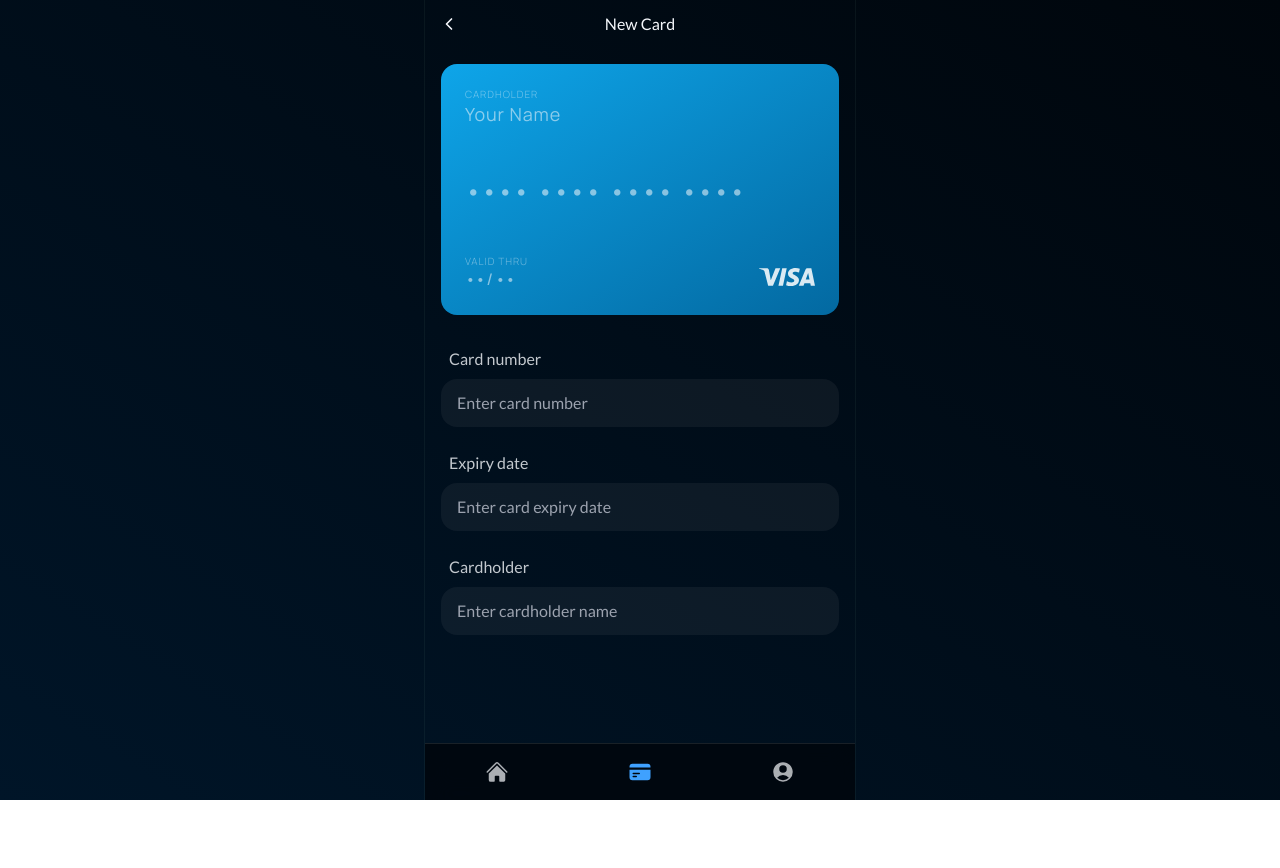
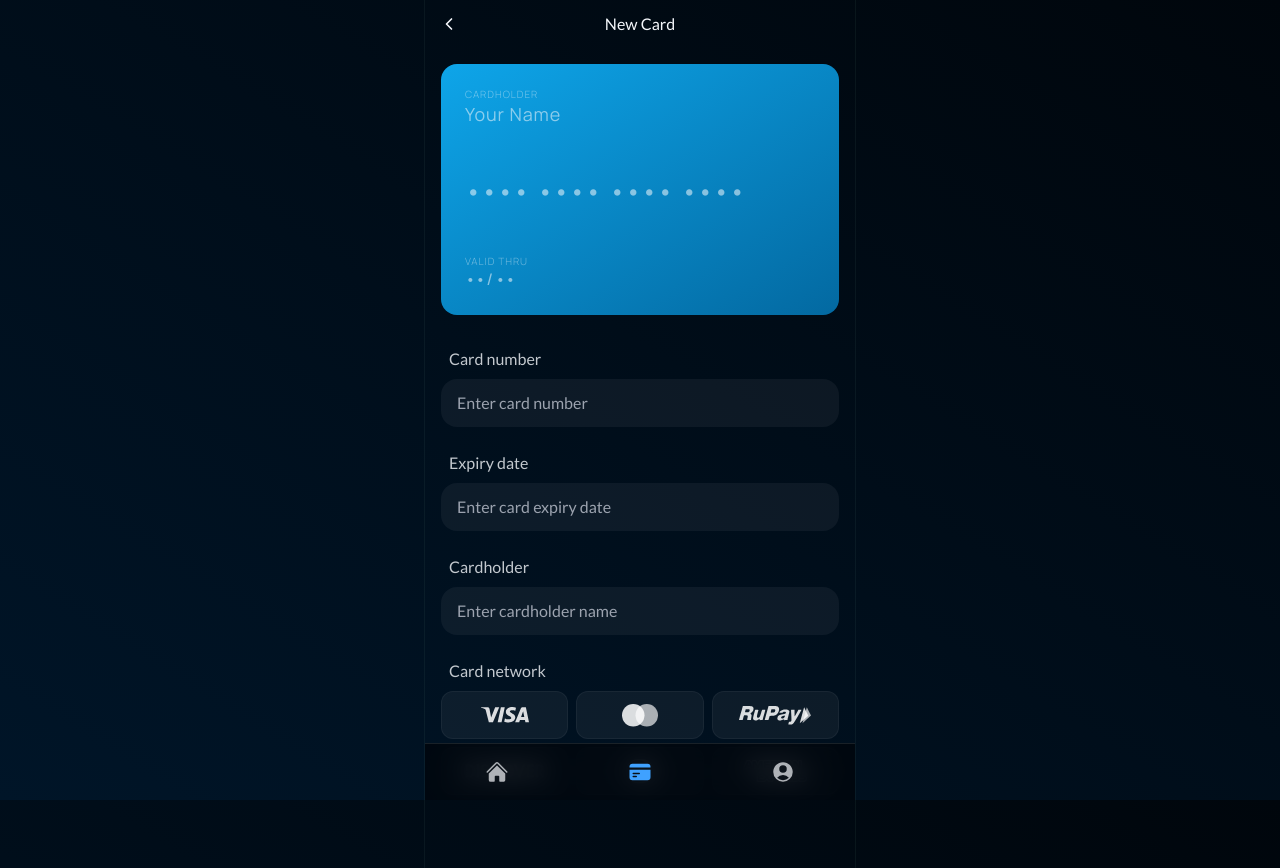
Before and after one commit to hrvsdev/cardnest, a React (Vite) app: page /add/editor in a window 1280 px wide. Before the commit the page ends 800 px from the top, so only its background shows below. Built offline with nearby package versions, Linux system fonts and the light colour scheme.

Commit message:
Add `CardNetwork` to `Editor`

```diff
--- a/src/pages/AddCard/Editor/index.tsx
+++ b/src/pages/AddCard/Editor/index.tsx
@@ -3,18 +3,20 @@ import { Link } from "react-router-dom";
 
 import { ChevronLeftIcon } from "@heroicons/react/24/outline";
 
+import { CardNetworkSelect } from "@pages/AddCard/Editor/CardNetwork.tsx";
+
 import { Card } from "@components/Card";
 import { PageContainer } from "@components/Containers";
 import { Input } from "@components/Input";
 
-import { CardDetails, CardElement } from "@t/card.ts";
+import { CardDetails, CardElement, CardNetwork } from "@t/card.ts";
 
 export function AddCardEditor() {
 	const [cardNumber, setCardNumber] = useState("");
 	const [expiry, setExpiry] = useState("");
 	const [cardholder, setCardholder] = useState("");
-
-	const [focused, setFocused] = useState<CardElement>();
+	const [network, setNetwork] = useState<CardNetwork>("other");
+	const [focused, setFocused] = useState<CardElement | undefined>(undefined);
 
 	const onCardInput = (e: ChangeEvent<HTMLInputElement>) => {
 		const filteredValue = e.target.value.replace(/\D/g, "");
@@ -43,7 +45,7 @@ export function AddCardEditor() {
 	const CARD_DETAILS: CardDetails = {
 		cardholder: cardholder.trim(),
 		expiry: expiry,
-		network: "visa",
+		network: network ?? "",
 		number: cardNumber.replace(/\s/g, "")
 	};
 
@@ -88,6 +90,8 @@ export function AddCardEditor() {
 						onFocus={() => setFocused("cardholder")}
 						onBlur={() => setFocused(undefined)}
 					/>
+
+					<CardNetworkSelect selected={network} setSelected={setNetwork} />
 				</div>
 			</PageContainer>
 		</Fragment>
```
